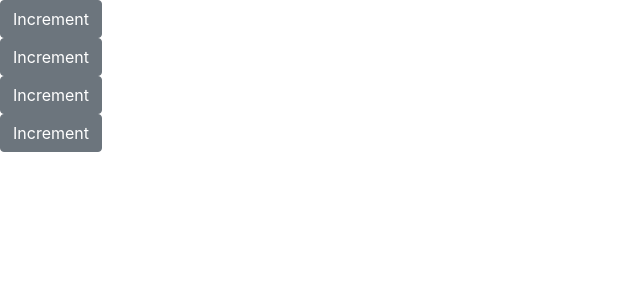
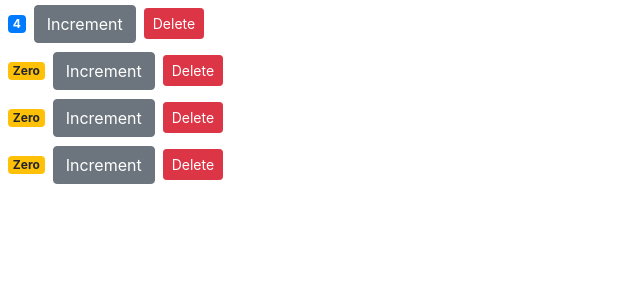
Before and after one commit to dolgerC/counter-app, a React (Create React App) app: page / in a window 1280 px wide. Shown: the top 300 px of the page, without its empty margins (0-640 px from the left). Built offline with nearby package versions, Linux system fonts and the light colour scheme.

Commit message:
Deleting and updating

```diff
--- a/src/components/counter.jsx
+++ b/src/components/counter.jsx
@@ -2,7 +2,7 @@
 
 class Counter extends Component {
   state = {
-    value: this.props.value
+    value: this.props.counter.value
   };
 
   //   constructor() {
@@ -11,8 +11,9 @@
   //     this.handleIncrement = this.handleIncrement.bind(this); //set the value of this, will return a new instance of the handledincrement and is going to referencve the counter
   //   }
 
-  handleIncrement = product => {
-    this.setState({ value: this.state.count + 1 }); //simple add to the state count (stateChanges)
+  handleIncrement = () => {
+    //console.log("EventHandler Called", product);
+    this.setState({ value: this.state.value + 1 }); //simple add to the state count (stateChanges)
   };
 
   render() {
@@ -25,19 +26,25 @@
         >
           Increment
         </button>
+        <button
+          onClick={() => this.props.onDelete(this.props.counter.id)} //delete button
+          className="btn btn-danger btn-sm m-2"
+        >
+          Delete
+        </button>
       </div>
     );
   }
 
   getBadgeClasses() {
     let classes = "badge m-2 badge-";
-    classes += this.state.count === 0 ? "warning" : "primary";
+    classes += this.state.value === 0 ? "warning" : "primary";
     return classes;
   }
 
   formatCount() {
-    const { count } = this.state;
-    return count === 0 ? "Zero" : count;
+    const { value } = this.state;
+    return value === 0 ? "Zero" : value;
   }
 }
 
--- a/src/components/counters.jsx
+++ b/src/components/counters.jsx
@@ -10,11 +10,22 @@
       { id: 4, value: 0 }
     ]
   };
+
+  handleDelete = counterId => {
+    //console.log("EventHandler Called", counterId);
+    const counters = this.state.counters.filter(c => c.id !== counterId);
+    this.setState({ counters });
+  };
+
   render() {
     return (
       <div>
         {this.state.counters.map(counter => (
-          <Counter key={counter.id} value={counter.value} />
+          <Counter
+            key={counter.id}
+            onDelete={this.handleDelete}
+            counter={counter}
+          />
         ))}
       </div>
     );
```
